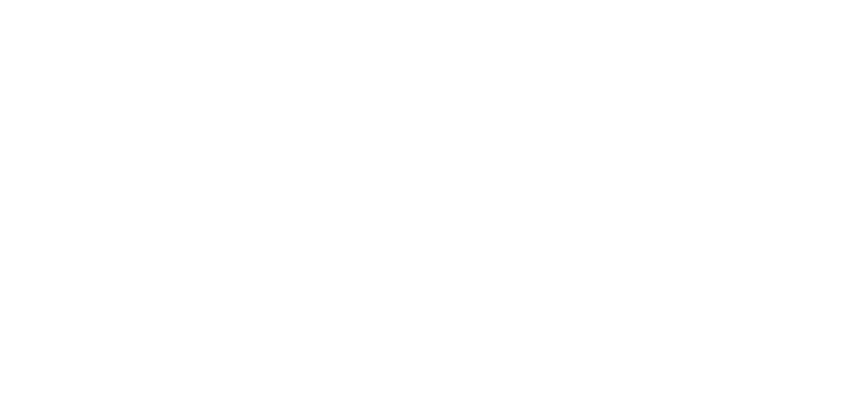
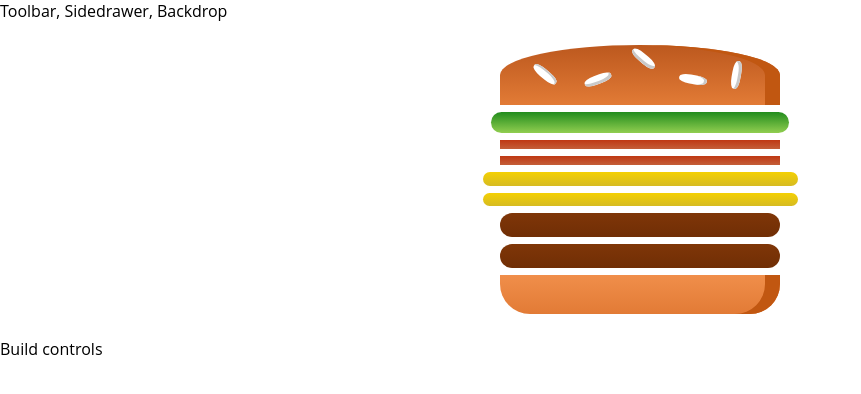
Before and after one commit to Saddam-tech/my-burger-builder-app, a React (Create React App) app: page / in a window 1280 px wide. Shown: the top 394 px of the page, without its empty margins (0-861 px from the left). Built offline with nearby package versions, Linux system fonts and the light colour scheme.

Commit message:
Working on the truly dynamic burger

```diff
--- a/package.json
+++ b/package.json
@@ -6,6 +6,7 @@
     "@testing-library/jest-dom": "^4.2.4",
     "@testing-library/react": "^9.5.0",
     "@testing-library/user-event": "^7.2.1",
+    "prop-types": "^15.7.2",
     "react": "^16.13.1",
     "react-dom": "^16.13.1",
     "react-scripts": "3.4.1"
--- a/src/App.js
+++ b/src/App.js
@@ -1,12 +1,19 @@
-import React from 'react';
+import React, { Component } from "react";
+import Layout from "./components/Layout/Layout";
+import BurgerBuilder from "./containers/BurgerBuilder/BurgerBuilder";
 
+class App extends Component {
+  render () {
+    return (
+    <div>
+      <Layout>
+         <BurgerBuilder />
 
-function App() {
-  return (
-    <div>
+      </Layout>
 
     </div>
-  );
+    );
+  }
 }
 
 export default App;
--- /dev/null
+++ b/src/components/Burger/Burger.js
@@ -0,0 +1,22 @@
+import React from 'react';
+import classes from './Burger.module.css';
+import BurgerIngredient from './BurgerIngredient/BurgerIngredient';
+
+const burger = (props) => {
+
+    const transformedIngredients = Object.keys(props.ingredients).map(igKey => {
+        return [...Array(props.ingredients[igKey])].map((_, i) => {
+            return <BurgerIngredient key={igKey + i} type={igKey} />
+        });
+    });
+
+    return (
+        <div className={classes.Burger}>
+        <BurgerIngredient type="bread-top" />
+        {transformedIngredients}
+        <BurgerIngredient type="bread-bottom" />
+        </div>
+    );
+};
+
+export default burger;
--- /dev/null
+++ b/src/components/Burger/Burger.module.css
@@ -0,0 +1,30 @@
+.Burger {
+    width: 100%;
+    margin: auto;
+    height: 250px;
+    overflow: hidden;
+    text-align: center;
+    font-weight: bold;
+    font-size: 1.2rem;
+
+
+}
+
+@media (min-width: 1000px) and (min-height: 700px) {
+    .Burger {
+        width: 700px;
+        height: 600px;
+    }
+}
+@media (min-width: 500px) and (min-height: 401px) {
+    .Burger {
+        width: 450px;
+        height: 400px;
+    }
+}
+@media (min-width: 500px) and (min-height: 400px) {
+    .Burger {
+        width: 350px;
+        height: 300px;
+    }
+}
--- /dev/null
+++ b/src/components/Burger/BurgerIngredient/BurgerIngredient.js
@@ -0,0 +1,53 @@
+import React, { Component } from 'react';
+import classes from './BurgerIngredient.module.css';
+import PropTypes from 'prop-types';
+
+
+class BurgerIngredient extends Component {
+    render () {
+        let ingredient = null;
+
+        switch (this.props.type) {
+            case ('bread-bottom'):
+                ingredient = <div className={classes.BreadBottom}></div>;
+                break;
+            case ('bread-top'):
+                ingredient = (
+                    <div className={classes.BreadTop}>
+                        <div className={classes.Seeds1}></div>
+                        <div className={classes.Seeds2}></div>
+                    </div>
+
+                );
+                break;
+
+            case ('meat'):
+                ingredient = <div className={classes.Meat}></div>;
+                break;
+            case ('cheese'):
+                ingredient = <div className={classes.Cheese}></div>;
+                break;
+            case ('bacon'):
+                ingredient = <div className={classes.Bacon}></div>;
+                break;
+            case ('salad'):
+                ingredient = <div className={classes.Salad}></div>;
+                break;
+
+                default:
+                    ingredient = null;
+        }
+
+        return ingredient;
+
+    }
+};
+
+BurgerIngredient.propTypes = {
+    type: PropTypes.string. isRequired
+
+};
+
+
+
+export default BurgerIngredient;
--- /dev/null
+++ b/src/components/Burger/BurgerIngredient/BurgerIngredient.module.css
@@ -0,0 +1,113 @@
+.BreadBottom {
+    height: 13%;
+    width: 80%;
+    background: linear-gradient(#F08E4A, #e27b36);
+    border-radius: 0 0 30px 30px;
+    box-shadow: inset -15px 0 #c15711;
+    margin: 2% auto;
+}
+
+.BreadTop {
+    height: 20%;
+    width: 80%;
+    background: linear-gradient(#bc581e, #e27b36);
+    border-radius: 50% 50% 0 0;
+    box-shadow: inset -15px 0 #c15711;
+    margin: 2% auto;
+    position: relative;
+}
+
+.Seeds1 {
+    width: 10%;
+    height: 15%;
+    position: absolute;
+    background-color: white;
+    left: 30%;
+    top: 50%;
+    border-radius: 40%;
+    transform: rotate(-20deg);
+    box-shadow: inset -2px -3px #c9c9c9;
+}
+
+.Seeds1:after {
+    content: "";
+    width: 100%;
+    height: 100%;
+    position: absolute;
+    background-color: white;
+    left: -170%;
+    top: -260%;
+    border-radius: 40%;
+    transform: rotate(60deg);
+    box-shadow: inset -1px 2px #c9c9c9;
+  }
+
+.Seeds1:before {
+    content: "";
+    width: 100%;
+    height: 100%;
+    position: absolute;
+    background-color: white;
+    left: 180%;
+    top: -50%;
+    border-radius: 40%;
+    transform: rotate(60deg);
+    box-shadow: inset -1px -3px #c9c9c9;
+  }
+
+  .Seeds2 {
+    width: 10%;
+    height: 15%;
+    position: absolute;
+    background-color: white;
+    left: 64%;
+    top: 50%;
+    border-radius: 40%;
+    transform: rotate(10deg);
+    box-shadow: inset -3px 0 #c9c9c9;
+  }
+
+  .Seeds2:before {
+    content: "";
+    width: 100%;
+    height: 100%;
+    position: absolute;
+    background-color: white;
+    left: 150%;
+    top: -130%;
+    border-radius: 40%;
+    transform: rotate(90deg);
+    box-shadow: inset 1px 3px #c9c9c9;
+  }
+
+
+.Meat {
+    width: 80%;
+    height: 8%;
+    background: linear-gradient(#7f3608, #702e05);
+    margin: 2% auto;
+    border-radius: 15px;
+}
+
+.Cheese {
+    width: 90%;
+    height: 4.5%;
+    margin: 2% auto;
+    background: linear-gradient(#f4d004, #d6bb22);
+    border-radius: 20px;
+}
+
+.Salad {
+    width: 85%;
+    height: 7%;
+    margin: 2% auto;
+    background: linear-gradient(#228c1d, #91ce50);
+    border-radius: 20px;
+}
+
+.Bacon {
+    width: 80%;
+    height: 3%;
+    background: linear-gradient(#bf3813, #c45e38);
+    margin: 2% auto;
+}
--- /dev/null
+++ b/src/components/Layout/Layout.js
@@ -0,0 +1,14 @@
+import React from "react";
+import Aux from "../../hoc/Aux";
+import classes from "./Layout.module.css";
+
+const layout = (props) => (
+  <Aux>
+    <div>Toolbar, Sidedrawer, Backdrop</div>
+         <main className={classes.Content}>
+         {props.children}
+         </main>
+  </Aux>
+);
+
+export default layout;
--- /dev/null
+++ b/src/components/Layout/Layout.module.css
@@ -0,0 +1,3 @@
+.Content {
+    margin-top: 16px;
+}
--- /dev/null
+++ b/src/containers/BurgerBuilder/BurgerBuilder.js
@@ -0,0 +1,36 @@
+import React, { Component } from 'react';
+import Aux from '../../hoc/Aux';
+import Burger from '../../components/Burger/Burger';
+
+class BurgerBuilder extends Component {
+
+    // constructor(props) {
+    //     super(props);
+    //     this.state = {...}
+    // }
+
+    state = {
+        ingredients: {
+            salad: 1,
+            bacon: 2,
+            cheese: 2,
+            meat: 2,
+
+        }
+
+    }
+
+
+
+    render () {
+        return(
+            <Aux>
+                <Burger ingredients={this.state.ingredients}/>
+                <div>Build controls</div>
+            </Aux>
+
+        );
+    }
+}
+
+export default BurgerBuilder;
--- /dev/null
+++ b/src/hoc/Aux.js
@@ -0,0 +1,3 @@
+const aux = (props) => props.children;
+
+export default aux;
--- a/src/index.css
+++ b/src/index.css
@@ -1,6 +1,6 @@
 body {
   margin: 0;
-  font-family: -apple-system, BlinkMacSystemFont, 'Segoe UI', 'Roboto', 'Oxygen',
+  font-family: "Open Sans", -apple-system, BlinkMacSystemFont, 'Segoe UI', 'Roboto', 'Oxygen',
     'Ubuntu', 'Cantarell', 'Fira Sans', 'Droid Sans', 'Helvetica Neue',
     sans-serif;
   -webkit-font-smoothing: antialiased;
```
